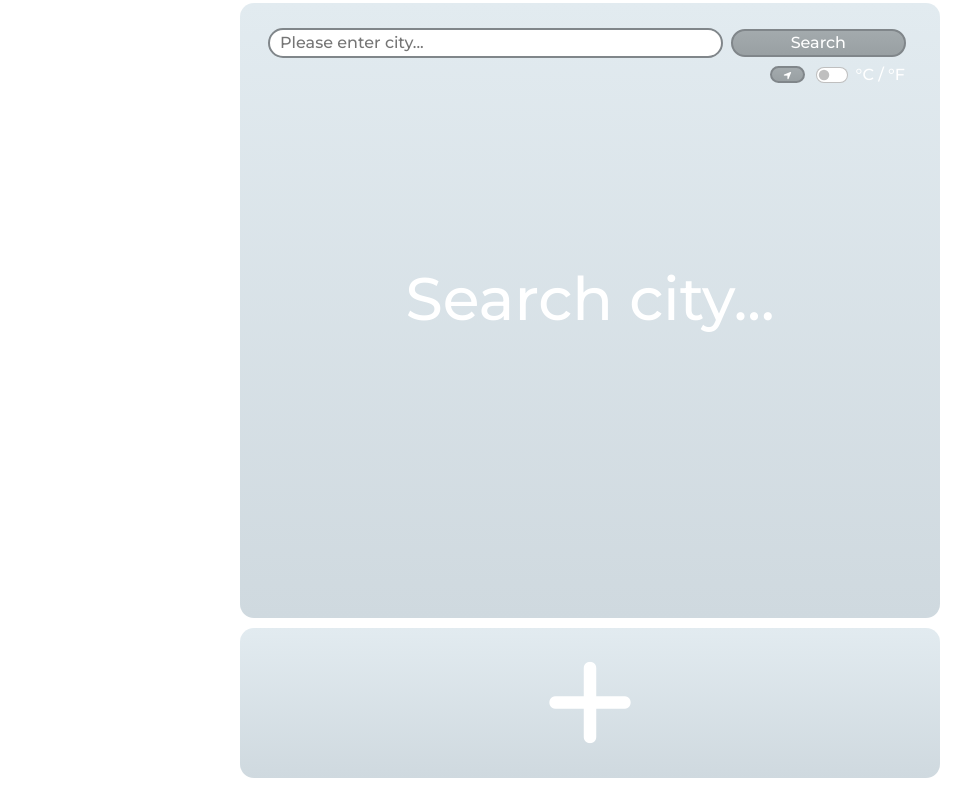
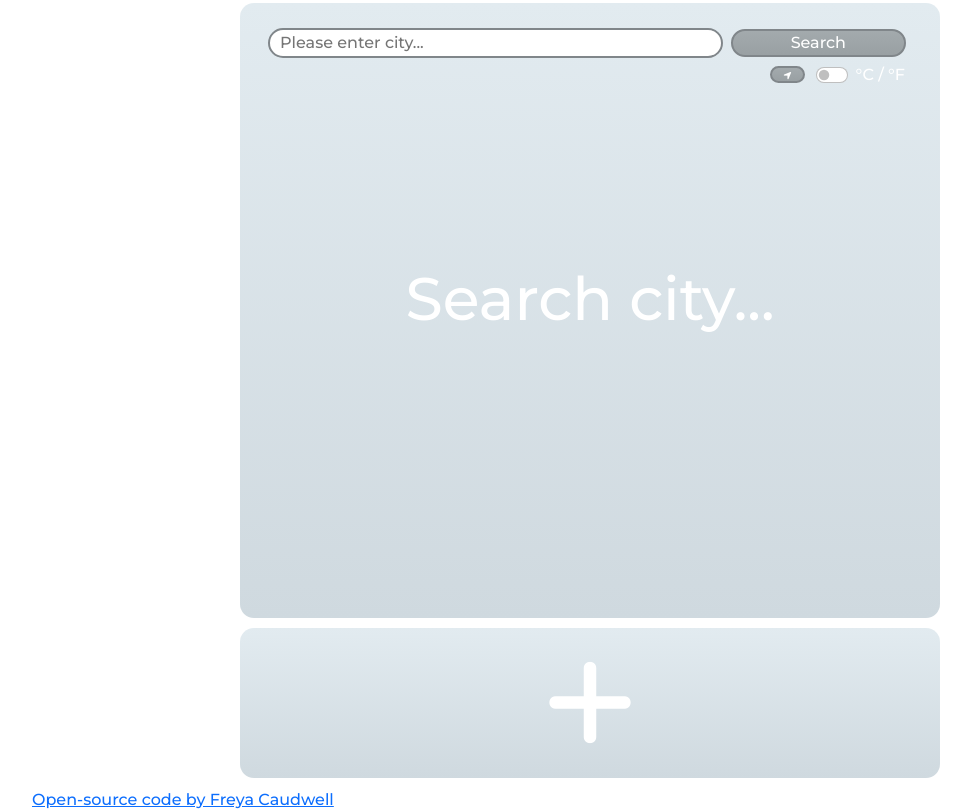
Before and after one commit to fcaud/Weather-app--module-2-, a plain HTML site: page index.html in a window 1280 px wide. Shown: the part 1322-2134 px from the top of the page, without its empty margins (50-1021 px from the left). Before the commit the page ends 2110 px from the top, so only its background shows below. Drawn offline with nearby package versions, Linux system fonts and the light colour scheme.

Commit message:
Open-source code link added

```diff
--- a/index.html
+++ b/index.html
@@ -325,6 +325,12 @@
       <section class="add-module">
         <button class="plus-icon icon"><i class="fas fa-plus"></i></button>
       </section>
+
+      <div class="code-source-link">
+        <a href="https://github.com/fcaud/Weather-app--module-2-.git"
+          >Open-source code by Freya Caudwell</a
+        >
+      </div>
     </div>
     <script src="src/index.js"></script>
   </body>
```
